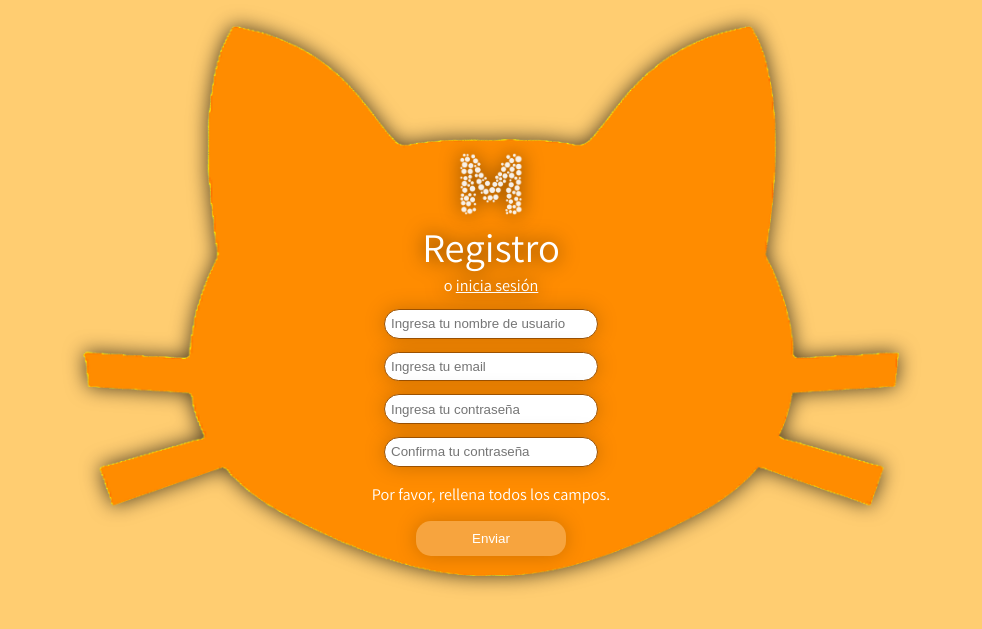
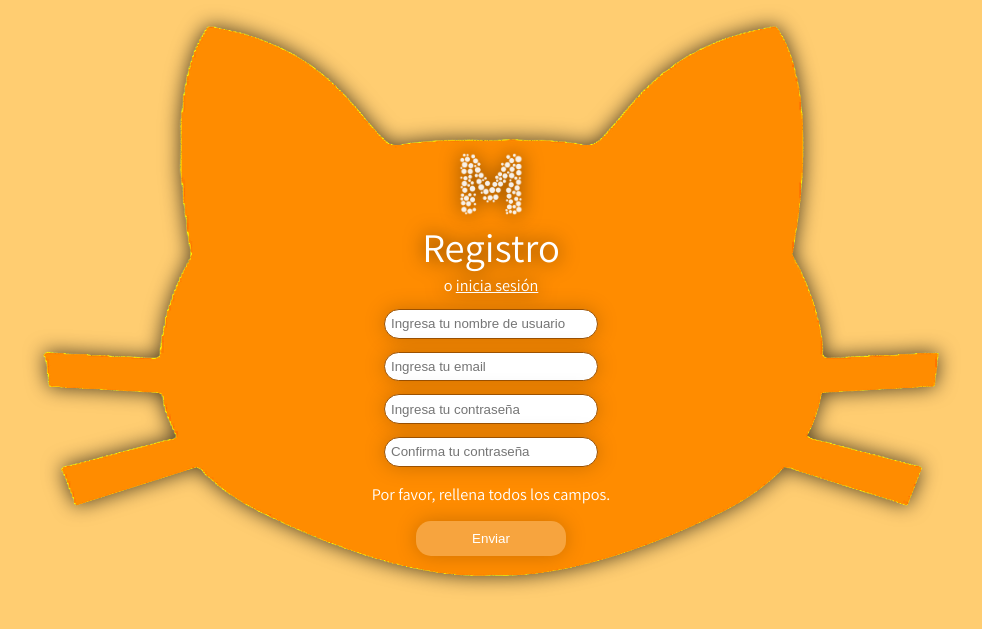
Before and after one commit to karnedo/Meowtter, a PHP site: page /signup.php in a window 1280 px wide. Shown: the top 629 px of the page, without its empty margins (149-1131 px from the left). Run offline with PHP 8.4, Linux system fonts and the light colour scheme.

Commit message:
Update style.css

```diff
--- a/assets/style/style.css
+++ b/assets/style/style.css
@@ -30,7 +30,11 @@ header a {
     display: flex;
     flex-direction: column;
     justify-content: center;
+    margin-left: auto;
+    margin-right: auto;
+    width: calc(750px + 10vw);
     min-height: 550px;
+    min-width: 70vw;
     align-items: center;
     background-image: url('../../img/gatoNaranja.png');
     background-size: contain; /* Cambiado a 'contain' */
@@ -38,6 +42,12 @@ header a {
     background-repeat: no-repeat;
     /* Aplicar sombra directamente a la imagen de fondo */
     filter: drop-shadow(0 0 10px rgba(0, 0, 0, 0.7)); /* Se puede ajustar según el efecto deseado */
+}
+
+@media (min-width: 1024px) {
+    .container {
+        background-size: 100% 100%; /* Mantener '100% 100%' en pantallas más grandes */
+    }
 }
 
 /*Formulario*/
```
